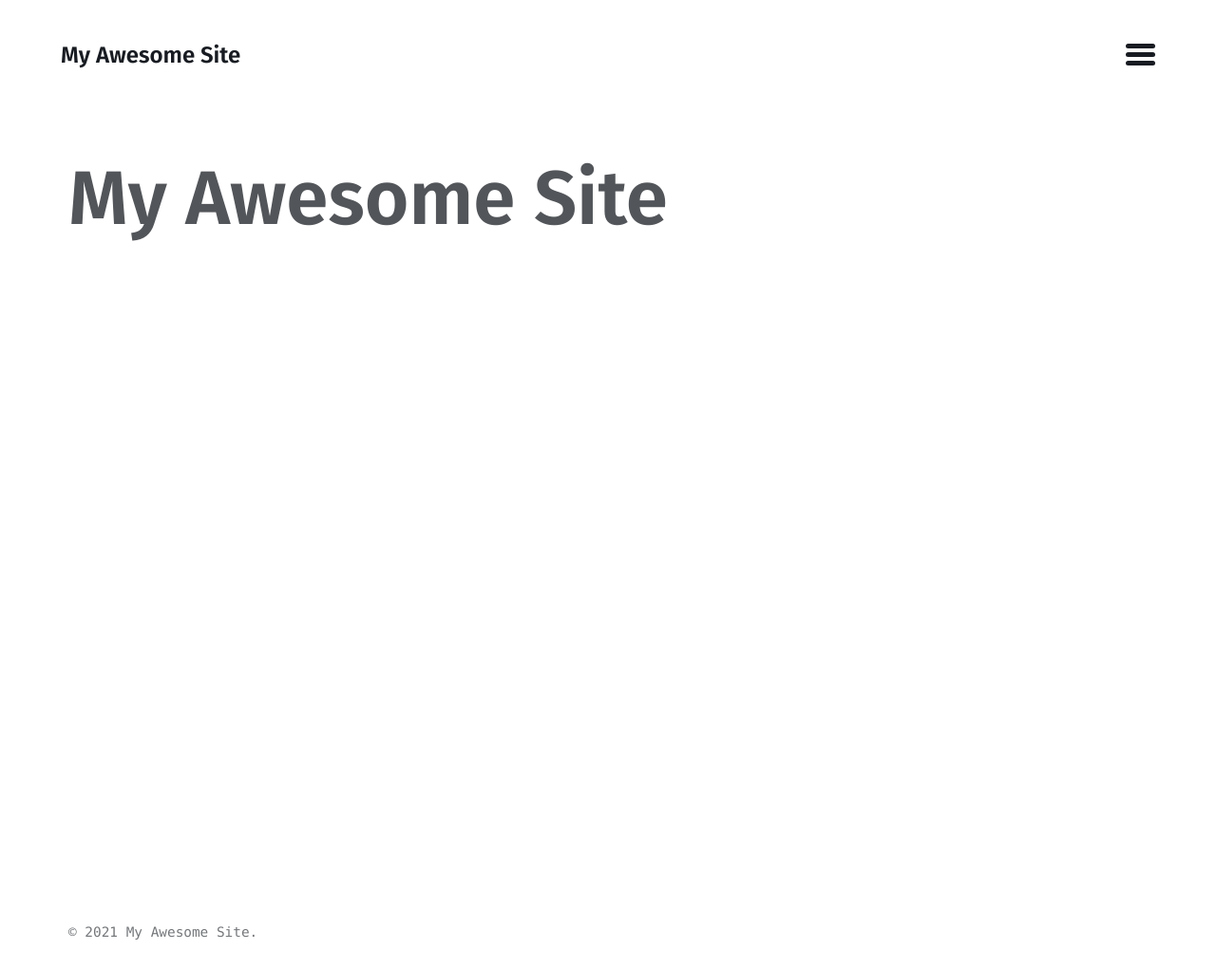
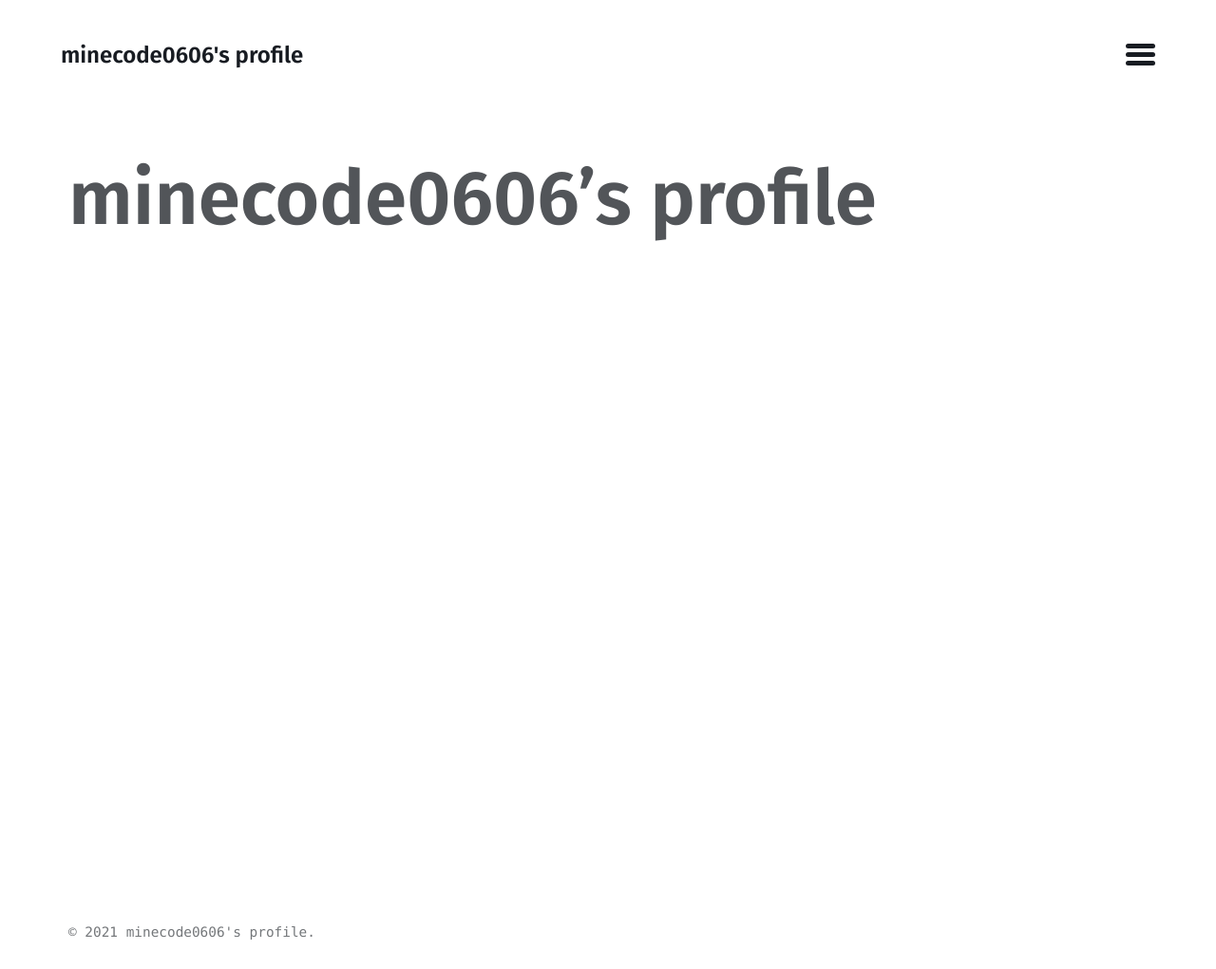
Before and after one commit to mmistakes/jekyll-theme-basically-basic, a Jekyll site: the page built from index.md, in a window 1280 px wide. Shown: the whole page at 95% size. Built offline with Jekyll 4.4.1, drawn with Linux system fonts in a browser that asks for light colours.

Commit message:
add title

```diff
--- a/_config.yml
+++ b/_config.yml
@@ -14,7 +14,7 @@
 # You can create any custom variable you would like, and they will be accessible
 # in the templates via {{ site.myvariable }}.
 lang: en-US
-title: My Awesome Site
+title: minecode0606's profile
 email:
 description:
 baseurl: # "/profile"
```
